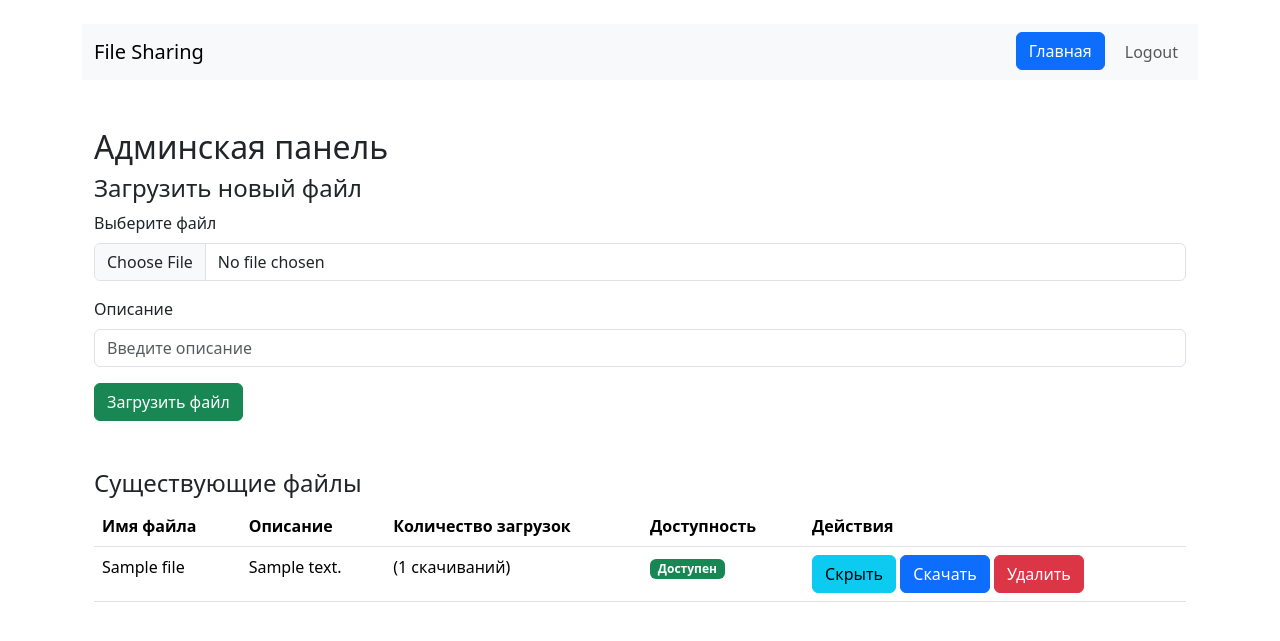
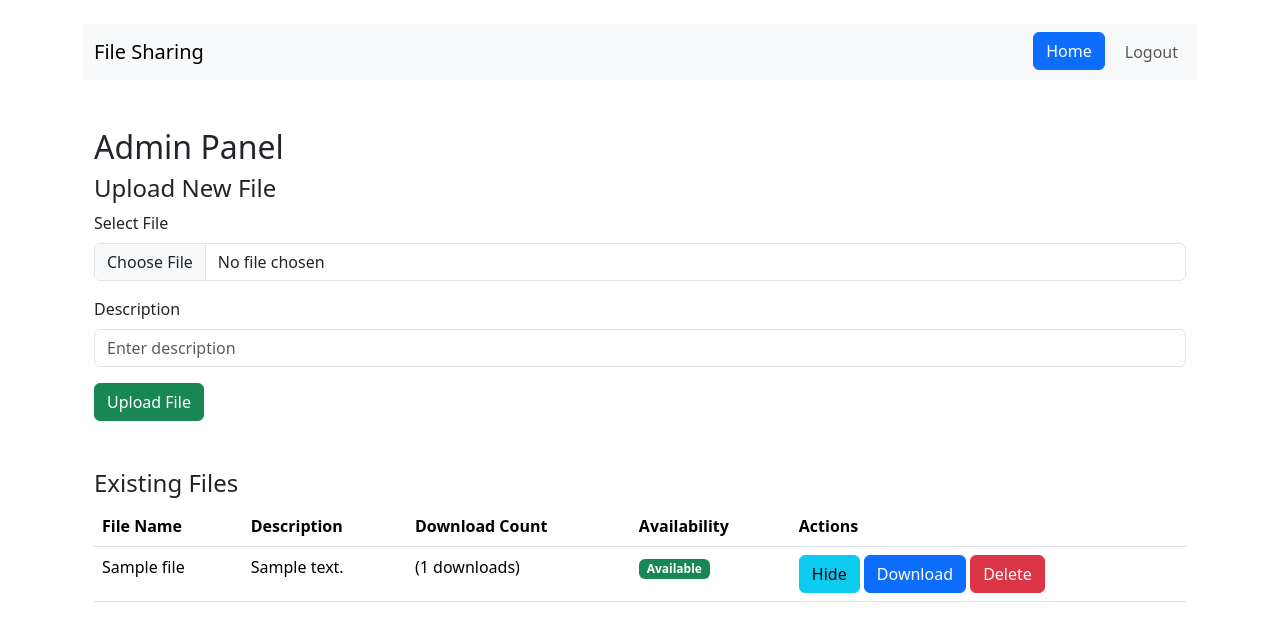
Before and after one commit to theblowest/Test-Task-Full-Stack-Developer, a Flask app: page /admin_dashboard in a window 1280 px wide. Shown: the top 641 px of the page. Run offline with Flask 3, Linux system fonts and the light colour scheme; a user stored in the database is signed in; tables that the repository leaves empty hold one stand-in row (values such as "Sample post"); parts of the project's set-up code (start-up, migrations or seed data) failed here and were passed over.

Commit message:
translation

```diff
--- a/app/admin/views.py
+++ b/app/admin/views.py
@@ -13,24 +13,24 @@ import logging
 logging.basicConfig(filename='app.log', level=logging.INFO,
                     format='%(asctime)s - %(levelname)s - %(message)s')
 
-# Проверка расширений
+# File extension check
 def allowed_file(filename):
     return '.' in filename and filename.rsplit('.', 1)[1].lower() in ALLOWED_EXTENSIONS
 
-# Декоратор проверки прав администратора
+# Decorator for checking admin rights
 def admin_required(f):
     @wraps(f)
     def decorated_function(*args, **kwargs):
         if not current_user.is_authenticated:
-            flash('Пожалуйста, войдите в систему.', 'danger')
+            flash('Please log in.', 'danger')
             return redirect(url_for('login'))
         if not hasattr(current_user, 'is_admin') or not current_user.is_admin():
-            flash('У вас нет доступа к этой странице.', 'danger')
+            flash('You do not have access to this page.', 'danger')
             return redirect(url_for('user_dashboard'))
         return f(*args, **kwargs)
     return decorated_function
 
-# Загрузка файла
+# File upload
 @app.route('/admin/upload', methods=['POST'])
 @login_required
 @admin_required
@@ -38,21 +38,21 @@ def admin_upload_file():
     try:
         uploaded_file = request.files.get('file')
         if not uploaded_file or uploaded_file.filename == '':
-            flash('Не выбран файл для загрузки!', 'danger')
+            flash('No file selected for upload!', 'danger')
             return redirect(url_for('admin_dashboard'))
 
         if not allowed_file(uploaded_file.filename):
-            flash('Недопустимый формат файла!', 'danger')
+            flash('Invalid file format!', 'danger')
             return redirect(url_for('admin_dashboard'))
 
         if request.content_length and request.content_length > MAX_FILE_SIZE:
-            flash('Файл слишком большой!', 'danger')
+            flash('File is too large!', 'danger')
             return redirect(url_for('admin_dashboard'))
 
         filename = secure_filename(uploaded_file.filename)
         file_path = os.path.join(UPLOAD_FOLDER, filename)
 
-        # Уникальное имя файла, если он уже существует
+        # Unique file name if it already exists
         if os.path.exists(file_path):
             filename = f"{int(datetime.now().timestamp())}_{filename}"
             file_path = os.path.join(UPLOAD_FOLDER, filename)
@@ -66,80 +66,80 @@ def admin_upload_file():
         )
         db.session.add(new_file)
         db.session.commit()
-        flash('Файл успешно загружен!', 'success')
+        flash('File successfully uploaded!', 'success')
     except Exception as e:
-        logging.error(f"Ошибка при загрузке файла: {e}")
-        flash('Произошла ошибка при загрузке файла.', 'danger')
+        logging.error(f"Error uploading file: {e}")
+        flash('An error occurred while uploading the file.', 'danger')
     return redirect(url_for('admin_dashboard'))
 
-# Скачивание файла
+# File download
 @app.route('/admin/download/<int:file_id>', methods=['GET'])
 @login_required
 def admin_download_file(file_id):
     try:
-        # Получаем объект файла из базы данных
+        # Get file object from database
         file = File.query.get_or_404(file_id)
 
-        # Проверяем доступность файла
+        # Check file accessibility
         if not file.accessible_to_users:
-            flash('Вы не имеете доступа к этому файлу.', 'danger')
+            flash('You do not have access to this file.', 'danger')
             return redirect(url_for('admin_dashboard'))
 
-        # Проверяем наличие файла в файловой системе
-        if not os.path.isfile(file.path):  # Проверяем наличие файла по его полному пути
-            flash('Файл не найден на сервере.', 'danger')
+        # Check if the file exists in the file system
+        if not os.path.isfile(file.path):  # Check file existence by its full path
+            flash('File not found on the server.', 'danger')
             return redirect(url_for('admin_dashboard'))
 
-        # Увеличиваем количество загрузок
-        file.downloads += 1  # Инкрементируем вручную
-        db.session.commit()  # Сохраняем изменения в базе данных
+        # Increment download count
+        file.downloads += 1  # Increment manually
+        db.session.commit()  # Save changes in the database
 
-        # Логируем событие скачивания
+        # Log the download event
         download_log = DownloadLog(user_id=current_user.id, file_id=file.id)
         db.session.add(download_log)
         db.session.commit()
 
-        # Отправляем файл клиенту
-        directory = os.path.dirname(file.path)  # Получаем каталог файла
-        filename = os.path.basename(file.path)  # Получаем имя файла
+        # Send file to the client
+        directory = os.path.dirname(file.path)  # Get the file's directory
+        filename = os.path.basename(file.path)  # Get the file's name
         return send_from_directory(directory=directory, path=filename, as_attachment=True)
 
     except Exception as e:
-        logging.error(f"Ошибка при скачивании файла: {e}")
-        flash('Произошла ошибка при скачивании файла.', 'danger')
+        logging.error(f"Error downloading file: {e}")
+        flash('An error occurred while downloading the file.', 'danger')
         return redirect(url_for('admin_dashboard'))
 
-# Удаление файла
+# File deletion
 from flask import request, jsonify
 
 @app.route('/admin/delete/<int:file_id>', methods=['POST'])
 @login_required
 def admin_delete_file(file_id):
     try:
-        # Получаем файл из базы данных
+        # Get file from the database
         file = File.query.get_or_404(file_id)
 
-        # Проверяем, что файл существует
+        # Check if the file exists
         if os.path.exists(file.path):
-            os.remove(file.path)  # Удаляем файл с сервера
+            os.remove(file.path)  # Remove file from the server
         else:
-            flash('Файл не найден на сервере.', 'danger')
+            flash('File not found on the server.', 'danger')
 
-        # Удаляем файл из базы данных
+        # Delete file from the database
         db.session.delete(file)
         db.session.commit()
 
-        # Возвращаем успешный JSON-ответ
+        # Return a successful JSON response
         return jsonify({'success': True})
 
     except Exception as e:
-        db.session.rollback()  # Откатываем транзакцию при ошибке
-        logging.error(f"Ошибка при удалении файла: {e}")
-        flash('Произошла ошибка при удалении файла.', 'danger')
+        db.session.rollback()  # Rollback transaction on error
+        logging.error(f"Error deleting file: {e}")
+        flash('An error occurred while deleting the file.', 'danger')
         return jsonify({'success': False})
 
 
-# Панель администратора
+# Admin panel
 @app.route('/admin_dashboard', methods=['GET', 'POST'])
 @login_required
 @admin_required
@@ -155,13 +155,13 @@ def admin_dashboard():
                     os.remove(file.path)
                 db.session.delete(file)
                 db.session.commit()
-                flash('Файл успешно удалён.', 'success')
+                flash('File successfully deleted.', 'success')
             elif action == 'toggle_availability' and file_id:
                 file = File.query.get_or_404(file_id)
                 file.accessible_to_users = not file.accessible_to_users
                 db.session.commit()
-                flash('Доступность файла изменена.', 'success')
+                flash('File availability changed.', 'success')
         except Exception as e:
-            logging.error(f"Ошибка в admin_dashboard: {e}")
-            flash('Произошла ошибка при обработке запроса.', 'danger')
+            logging.error(f"Error in admin_dashboard: {e}")
+            flash('An error occurred while processing the request.', 'danger')
     return render_template('admin/dashboard.html', files=files)
--- a/app/files/forms.py
+++ b/app/files/forms.py
@@ -3,17 +3,17 @@ from wtforms import StringField, FileField, SubmitField
 from wtforms.validators import DataRequired
 
 class FileInfoForm(FlaskForm):
-    """Форма для отображения и редактирования информации о файле."""
+    """Form for displaying and editing file information."""
     name = StringField('File Name', validators=[DataRequired()])
     submit = SubmitField('Save Changes')
 
 
 class FileUploadForm(FlaskForm):
-    """Форма для загрузки файла."""
+    """Form for uploading a file."""
     file = FileField('Select File', validators=[DataRequired()])
     submit = SubmitField('Upload')
 
 
 class FileDownloadForm(FlaskForm):
-    """Форма для скачивания файла."""
+    """Form for downloading a file."""
     submit = SubmitField('Download File')
--- a/app/files/models.py
+++ b/app/files/models.py
@@ -14,8 +14,8 @@ class File(db.Model):
     user_id = db.Column(db.Integer, db.ForeignKey('users.id'), nullable=False)
     user = db.relationship('User', backref='uploaded_files')
 
-    # Обновленные отношения с использованием back_populates
-    download_logs = db.relationship('DownloadLog', back_populates='file', cascade='all, delete-orphan' ,lazy=True)
+    # Updated relationships using back_populates
+    download_logs = db.relationship('DownloadLog', back_populates='file', cascade='all, delete-orphan', lazy=True)
 
     def __repr__(self):
         return f'<File {self.name}>'
@@ -34,7 +34,7 @@ class DownloadLog(db.Model):
     file_id = db.Column(db.Integer, db.ForeignKey('files.id'), nullable=False)
     download_time = db.Column(db.DateTime, nullable=False, default=datetime.now())
 
-    # Обновленные отношения с использованием back_populates
+    # Updated relationships using back_populates
     user = db.relationship('User', backref='download_activity')
     file = db.relationship('File', back_populates='download_logs')
 
--- a/app/templates/admin/dashboard.html
+++ b/app/templates/admin/dashboard.html
@@ -4,7 +4,7 @@
 
 {% block content %}
 <div class="container mt-5">
-    <h2>Админская панель</h2>
+    <h2>Admin Panel</h2>
 
     {% with messages = get_flashed_messages(with_categories=True) %}
         {% if messages %}
@@ -14,28 +14,28 @@
         {% endif %}
     {% endwith %}
 
-    <h4>Загрузить новый файл</h4>
+    <h4>Upload New File</h4>
     <form method="POST" enctype="multipart/form-data" action="{{ url_for('admin_upload_file') }}">
         <div class="mb-3">
-            <label for="file" class="form-label">Выберите файл</label>
+            <label for="file" class="form-label">Select File</label>
             <input type="file" class="form-control" name="file" required>
         </div>
         <div class="mb-3">
-            <label for="description" class="form-label">Описание</label>
-            <input type="text" class="form-control" name="description" placeholder="Введите описание">
+            <label for="description" class="form-label">Description</label>
+            <input type="text" class="form-control" name="description" placeholder="Enter description">
         </div>
-        <button type="submit" class="btn btn-success">Загрузить файл</button>
+        <button type="submit" class="btn btn-success">Upload File</button>
     </form>
 
-    <h4 class="mt-5">Существующие файлы</h4>
+    <h4 class="mt-5">Existing Files</h4>
     <table class="table">
         <thead>
             <tr>
-                <th>Имя файла</th>
-                <th>Описание</th>
-                <th>Количество загрузок</th>
-                <th>Доступность</th>
-                <th>Действия</th>
+                <th>File Name</th>
+                <th>Description</th>
+                <th>Download Count</th>
+                <th>Availability</th>
+                <th>Actions</th>
             </tr>
         </thead>
         <tbody id="file-list">
@@ -44,13 +44,13 @@
                     <td>{{ file.name }}</td>
                     <td>{{ file.description }}</td>
                     <td>{{ file.download_count }}
-                        <span class="downloads">({{ file.downloads }} скачиваний)</span>
+                        <span class="downloads">({{ file.downloads }} downloads)</span>
                     </td>
                     <td>
                         {% if file.accessible_to_users %}
-                            <span class="badge bg-success">Доступен</span>
+                            <span class="badge bg-success">Available</span>
                         {% else %}
-                            <span class="badge bg-danger">Недоступен</span>
+                            <span class="badge bg-danger">Unavailable</span>
                         {% endif %}
                     </td>
                     <td>
@@ -58,14 +58,14 @@
                             <input type="hidden" name="file_id" value="{{ file.id }}">
                             <button type="submit" name="action" value="toggle_availability" class="btn btn-info">
                                 {% if file.accessible_to_users %}
-                                    Скрыть
+                                    Hide
                                 {% else %}
-                                    Разрешить
+                                    Allow
                                 {% endif %}
                             </button>
                         </form>
-                        <a href="{{ url_for('admin_download_file', file_id=file.id) }}" class="btn btn-primary">Скачать</a>
-                        <button type="button" class="btn btn-danger" id="delete-file-{{ file.id }}" data-file-id="{{ file.id }}" onclick="deleteFile(this)">Удалить</button>
+                        <a href="{{ url_for('admin_download_file', file_id=file.id) }}" class="btn btn-primary">Download</a>
+                        <button type="button" class="btn btn-danger" id="delete-file-{{ file.id }}" data-file-id="{{ file.id }}" onclick="deleteFile(this)">Delete</button>
                     </td>
                 </tr>
             {% endfor %}
@@ -75,10 +75,10 @@
 
 <script>
     function deleteFile(buttonElement) {
-        const fileId = buttonElement.getAttribute('data-file-id');  // Получаем file_id из атрибута
+        const fileId = buttonElement.getAttribute('data-file-id');  // Get file_id from the attribute
 
-        if (confirm('Вы уверены, что хотите удалить этот файл?')) {
-            // Отправляем запрос на удаление
+        if (confirm('Are you sure you want to delete this file?')) {
+            // Send delete request
             fetch('/admin/delete/' + fileId, {
                 method: 'POST',
                 headers: {
@@ -89,15 +89,15 @@
             .then(response => response.json())
             .then(data => {
                 if (data.success) {
-                    // Удаляем строку из таблицы
+                    // Remove the row from the table
                     const fileRow = document.getElementById('file-' + fileId);
                     fileRow.remove();
                 } else {
-                    alert('Ошибка при удалении файла.');
+                    alert('Error deleting file.');
                 }
             })
             .catch(error => {
-                console.error('Ошибка:', error);
+                console.error('Error:', error);
             });
         }
     }
--- a/app/templates/base.html
+++ b/app/templates/base.html
@@ -24,7 +24,7 @@
                 <div class="collapse navbar-collapse" id="navbarNav">
                     <ul class="navbar-nav ms-auto">
                         <div class="container-fluid">
-                            <li><a href="{{ url_for('home') }}" class="btn btn-primary">Главная</a></li>
+                            <li><a href="{{ url_for('home') }}" class="btn btn-primary">Home</a></li>
                         </div>
                         {% if current_user.is_authenticated %}
                             <li class="nav-item">
```
Also changed, not shown: app/__init__.py (+11 -11 lines), app/main/views.py (+24 -25 lines), app/templates/index.html (+18 -18 lines), app/templates/users/dashboard.html (+8 -8 lines), app/user/models.py (+6 -6 lines), app/user/views.py (+16 -17 lines), app/templates/users/login.html (line endings or trailing spaces), app/templates/users/registration.html (line endings or trailing spaces).
